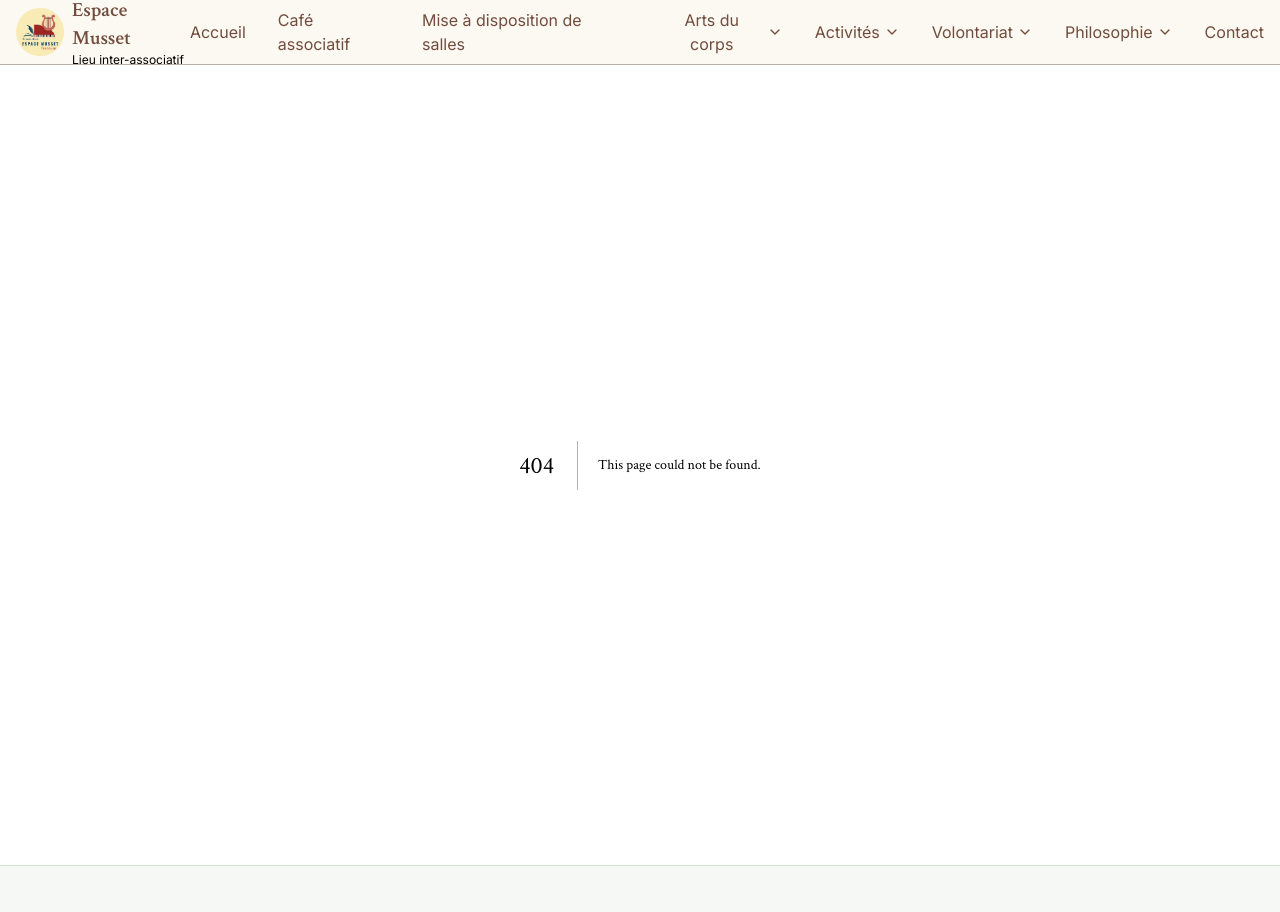
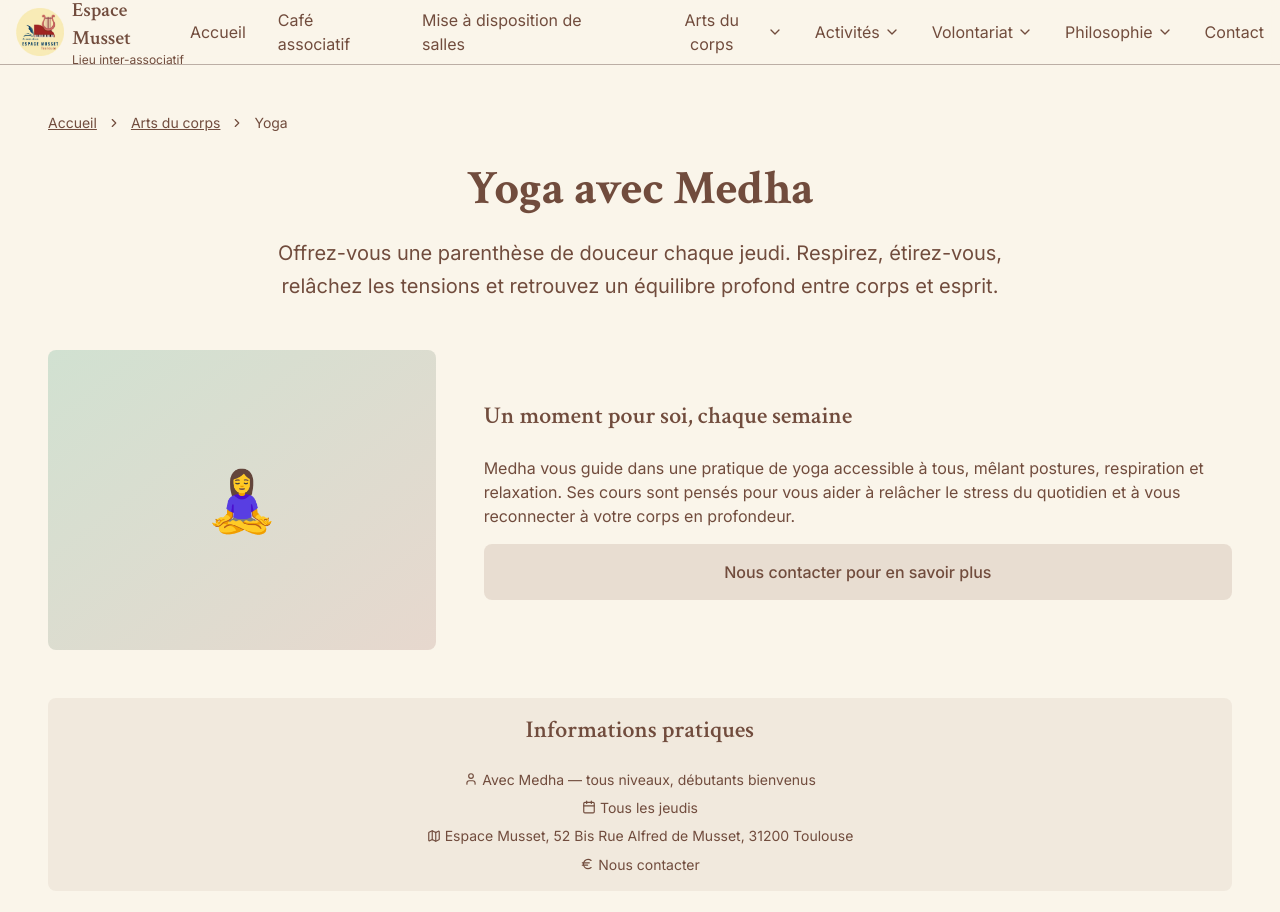
Before and after one commit to thomas1Gaillot/espace-musset, a Next.js app: page /activites/yoga in a window 1280 px wide. Before the commit this address had no page. Shown: the top 912 px of the page. Built offline with nearby package versions, Linux system fonts and the light colour scheme.

Commit message:
yoga added

```diff
--- /dev/null
+++ b/app/activites/yoga/page.tsx
@@ -0,0 +1,90 @@
+import {
+  Breadcrumb,
+  BreadcrumbItem,
+  BreadcrumbLink,
+  BreadcrumbList,
+  BreadcrumbPage,
+  BreadcrumbSeparator,
+} from "@/components/ui/breadcrumb";
+import { ROUTES } from "@/data/route";
+import { CalendarIcon, EuroIcon, MapIcon, UserIcon } from "lucide-react";
+
+const YogaMedha = () => {
+  return (
+    <div className="min-h-screen py-12 px-4">
+      <div className="container mx-auto">
+        <Breadcrumb className="mb-8">
+          <BreadcrumbList>
+            <BreadcrumbItem>
+              <BreadcrumbLink href={ROUTES.ACCUEIL}>Accueil</BreadcrumbLink>
+            </BreadcrumbItem>
+            <BreadcrumbSeparator />
+            <BreadcrumbItem>
+              <BreadcrumbLink href={ROUTES.ARTS.ROOT}>Arts du corps</BreadcrumbLink>
+            </BreadcrumbItem>
+            <BreadcrumbSeparator />
+            <BreadcrumbItem>
+              <BreadcrumbPage>Yoga</BreadcrumbPage>
+            </BreadcrumbItem>
+          </BreadcrumbList>
+        </Breadcrumb>
+
+        <div className="text-center mb-12">
+          <h1 className="font-serif text-4xl md:text-5xl font-bold text-foreground mb-6">
+            Yoga avec Medha
+          </h1>
+          <p className="text-xl text-muted-foreground max-w-3xl mx-auto leading-relaxed">
+            Offrez-vous une parenthèse de douceur chaque jeudi. Respirez, étirez-vous, relâchez les
+            tensions et retrouvez un équilibre profond entre corps et esprit.
+          </p>
+        </div>
+
+        <div className="flex flex-col sm:flex-row gap-12 mb-12">
+          <div className="relative h-[300px] w-full sm:w-[900px] rounded-lg overflow-hidden bg-gradient-to-br from-sage-200 to-warmBrown-200 flex items-center justify-center">
+            <div className="text-center text-6xl">🧘‍♀️</div>
+          </div>
+
+          <div className="flex flex-col justify-center space-y-6">
+            <h2 className="font-serif text-2xl font-semibold text-foreground">
+              Un moment pour soi, chaque semaine
+            </h2>
+            <div className="space-y-4 text-muted-foreground">
+              <p>
+                Medha vous guide dans une pratique de yoga accessible à tous, mêlant postures,
+                respiration et relaxation. Ses cours sont pensés pour vous aider à relâcher le stress
+                du quotidien et à vous reconnecter à votre corps en profondeur.
+              </p>
+              <div className="bg-secondary/20 p-4 rounded-lg text-center font-medium text-foreground">
+                Nous contacter pour en savoir plus
+              </div>
+            </div>
+          </div>
+        </div>
+
+        <div className="text-center bg-secondary/10 p-4 rounded-lg flex flex-col items-center">
+          <h2 className="font-serif text-2xl font-semibold text-foreground mb-4">
+            Informations pratiques
+          </h2>
+          <p className="text-sm text-muted-foreground mt-2">
+            <UserIcon className="inline-block mr-1 mb-1" size={14} />
+            Avec Medha — tous niveaux, débutants bienvenus
+          </p>
+          <p className="text-sm text-muted-foreground mt-2">
+            <CalendarIcon className="inline-block mr-1 mb-1" size={14} />
+            Tous les jeudis
+          </p>
+          <p className="text-sm text-muted-foreground mt-2">
+            <MapIcon className="inline-block mr-1 mb-1" size={14} />
+            Espace Musset, 52 Bis Rue Alfred de Musset, 31200 Toulouse
+          </p>
+          <p className="text-sm text-muted-foreground mt-2">
+            <EuroIcon className="inline-block mr-1 mb-1" size={14} />
+             Nous contacter
+          </p>
+        </div>
+      </div>
+    </div>
+  );
+};
+
+export default YogaMedha;
--- a/app/arts-du-corps/page.tsx
+++ b/app/arts-du-corps/page.tsx
@@ -21,6 +21,13 @@ export default function ArtsCorpsPage() {
         e.type.name === "Yoga du rire")
   );
   const subpages = [
+    {
+      title: "Yoga",
+      description:
+        "Offrez-vous une parenthèse de douceur chaque jeudi avec Medha. Postures, respiration et relaxation pour tous niveaux.",
+      link: ROUTES.ACTIVITES.SUBPAGES.YOGA,
+      icon: "🧘‍♀️",
+    },
     {
       title: "Qi Gong",
       description:
--- a/app/arts-du-corps/yoga/page.tsx
+++ /dev/null
@@ -1,151 +0,0 @@
-import {
-  Breadcrumb,
-  BreadcrumbItem,
-  BreadcrumbLink,
-  BreadcrumbList,
-  BreadcrumbPage,
-  BreadcrumbSeparator,
-} from "@/components/ui/breadcrumb";
-import { Button } from "@/components/ui/button";
-import { ROUTES } from "@/data/route";
-import Link from "next/link";
-
-const Yoga = () => {
-  return (
-    <div className="min-h-screen py-12 px-4">
-      <div className="container mx-auto">
-        <Breadcrumb className="mb-8">
-          <BreadcrumbList>
-            <BreadcrumbItem>
-              <BreadcrumbLink href={ROUTES.ACCUEIL}>Accueil</BreadcrumbLink>
-            </BreadcrumbItem>
-            <BreadcrumbSeparator />
-            <BreadcrumbItem>
-              <BreadcrumbLink href={ROUTES.ARTS.ROOT}>Arts</BreadcrumbLink>
-            </BreadcrumbItem>
-            <BreadcrumbSeparator />
-            <BreadcrumbItem>
-              <BreadcrumbPage>{"Yoga"}</BreadcrumbPage>
-            </BreadcrumbItem>
-          </BreadcrumbList>
-        </Breadcrumb>
-
-        <div className="text-center mb-12">
-          <h1 className="font-serif text-4xl md:text-5xl font-bold text-foreground mb-6">Yoga</h1>
-          <p className="text-xl text-muted-foreground max-w-3xl mx-auto leading-relaxed">
-            Harmonisez corps et esprit à travers des pratiques douces et dynamiques adaptées à tous
-            les niveaux dans un environnement bienveillant.
-          </p>
-        </div>
-
-        <div className="grid lg:grid-cols-2 gap-12 mb-12">
-          <div className="relative h-80 rounded-lg overflow-hidden bg-gradient-to-br from-sage-200 to-warmBrown-200 flex items-center justify-center">
-            <div className="text-center text-6xl">🧘</div>
-          </div>
-
-          <div className="flex flex-col justify-center space-y-6">
-            <h2 className="font-serif text-2xl font-semibold text-foreground">
-              L'union du corps et de l'esprit
-            </h2>
-            <div className="space-y-4 text-muted-foreground">
-              <p>
-                Nos cours de yoga offrent un espace de paix et de reconnexion avec soi-même. Dans le
-                respect des traditions ancestrales, nous adaptons la pratique aux besoins
-                contemporains et à tous les corps.
-              </p>
-              <p>
-                Que vous soyez débutant ou pratiquant expérimenté, nos séances vous accompagnent
-                dans l'exploration de votre potentiel corporel et de votre sérénité intérieure.
-              </p>
-            </div>
-          </div>
-        </div>
-
-        <div className="grid md:grid-cols-3 gap-6 mb-12">
-          {[
-            {
-              title: "Hatha Yoga",
-              description: "Pratique douce axée sur les postures et la respiration",
-              schedule: "Lundi 18h30-19h45",
-            },
-            {
-              title: "Vinyasa Flow",
-              description: "Enchaînements dynamiques synchronisés avec la respiration",
-              schedule: "Mercredi 19h-20h15",
-            },
-            {
-              title: "Yin Yoga",
-              description: "Postures tenues longtemps pour la relaxation profonde",
-              schedule: "Samedi 10h-11h15",
-            },
-          ].map((style, index) => (
-            <div key={index} className="bg-sage-50/50 rounded-lg p-6">
-              <h3 className="font-serif text-lg font-semibold text-foreground mb-2">
-                {style.title}
-              </h3>
-              <p className="text-sm text-muted-foreground mb-3">{style.description}</p>
-              <p className="text-xs font-medium text-primary">{style.schedule}</p>
-            </div>
-          ))}
-        </div>
-
-        <div className="bg-earth-50/50 rounded-lg p-8 mb-12">
-          <h2 className="font-serif text-2xl font-semibold text-center text-foreground mb-6">
-            Informations pratiques
-          </h2>
-          <div className="grid md:grid-cols-4 gap-6 text-center">
-            <div>
-              <h3 className="font-semibold text-foreground mb-2">Tarifs</h3>
-              <p className="text-sm text-muted-foreground">
-                20€ / cours
-                <br />
-                70€ / mois illimité
-              </p>
-            </div>
-            <div>
-              <h3 className="font-semibold text-foreground mb-2">Matériel</h3>
-              <p className="text-sm text-muted-foreground">
-                Tapis fournis
-                <br />
-                Apportez une serviette
-              </p>
-            </div>
-            <div>
-              <h3 className="font-semibold text-foreground mb-2">Niveau</h3>
-              <p className="text-sm text-muted-foreground">
-                Tous niveaux
-                <br />
-                Débutants bienvenus
-              </p>
-            </div>
-            <div>
-              <h3 className="font-semibold text-foreground mb-2">Cours d'essai</h3>
-              <p className="text-sm text-muted-foreground">
-                Premier cours
-                <br />
-                gratuit
-              </p>
-            </div>
-          </div>
-        </div>
-
-        <div className="text-center">
-          <h2 className="font-serif text-2xl font-semibold text-foreground mb-4">
-            Commencez votre pratique
-          </h2>
-          <p className="text-lg text-muted-foreground mb-6">
-            Venez découvrir les bienfaits du yoga dans notre espace dédié au bien-être
-          </p>
-          <div className="flex flex-col sm:flex-row gap-4 justify-center">
-            <Button size="lg">Cours d'essai gratuit</Button>
-            <Button size="lg" variant="outline" asChild>
-              <Link href={ROUTES.CONTACT}>Nous contacter</Link>
-            </Button>
-          </div>
-        </div>
-      </div>
-    </div>
-  );
-};
-
-export default Yoga;
--- a/components/events-section.tsx
+++ b/components/events-section.tsx
@@ -48,6 +48,7 @@ const eventData: {
     href: ROUTES.ACTIVITES.SUBPAGES.ECRITURE_SPONTANEE,
   },
   { type: "Yoga du rire", icon: StickerIcon, href: ROUTES.ARTS.SUBPAGES.YOGA_DU_RIRE },
+  { type: "Yoga", icon: MoveIcon, href: ROUTES.ACTIVITES.SUBPAGES.YOGA },
 ];
 
 export default function EventsSection() {
--- a/components/header.tsx
+++ b/components/header.tsx
@@ -31,6 +31,7 @@ export const Header = () => {
   ];
 
   const artsSubpages = [
+    { name: "Yoga", path: ROUTES.ACTIVITES.SUBPAGES.YOGA },
     { name: "Qi gong", path: ROUTES.ARTS.SUBPAGES.QI_GONG },
     { name: "Méditation", path: ROUTES.ARTS.SUBPAGES.MEDITATION },
     { name: "Yoga du rire", path: ROUTES.ARTS.SUBPAGES.YOGA_DU_RIRE },
```
